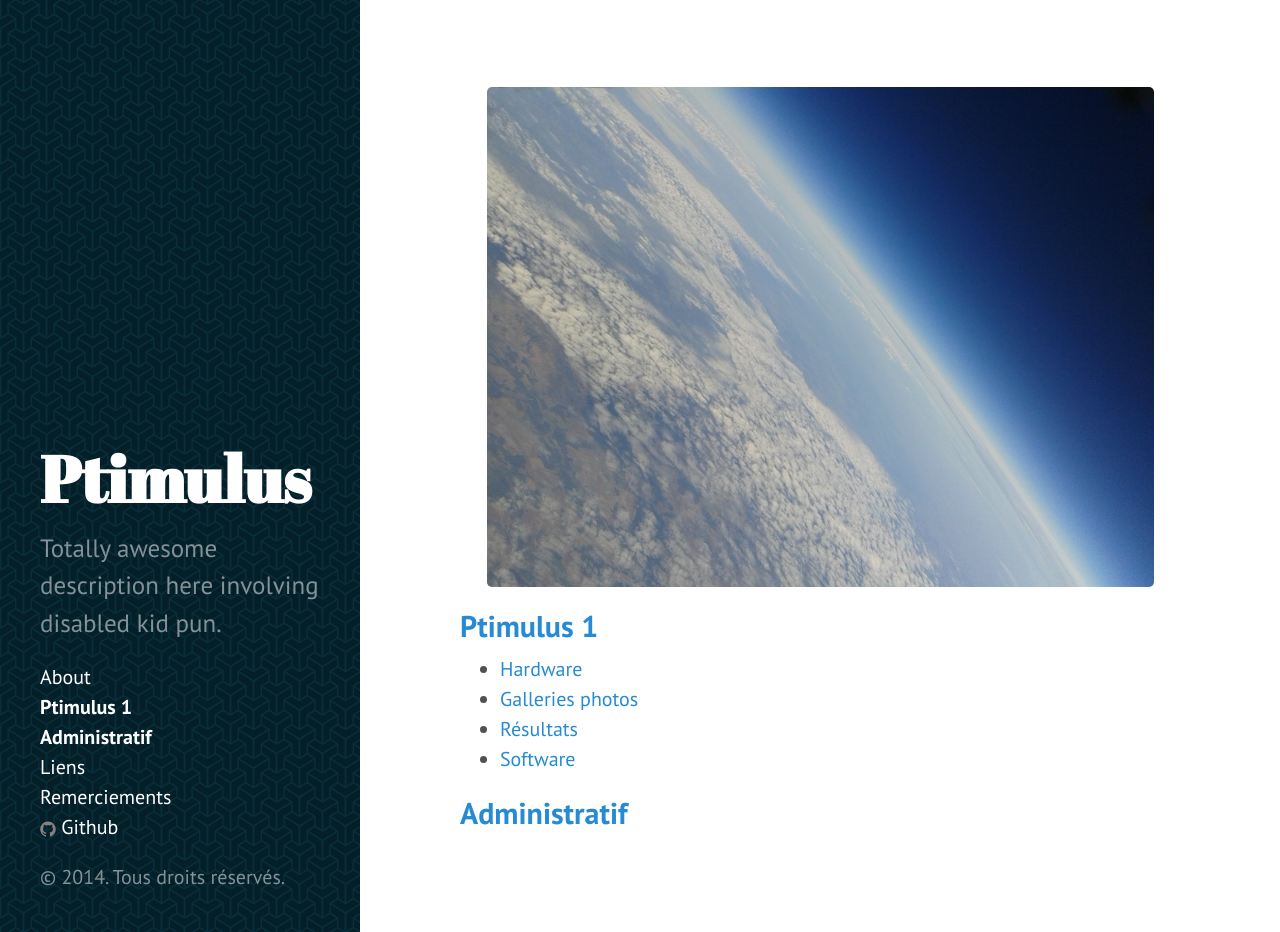
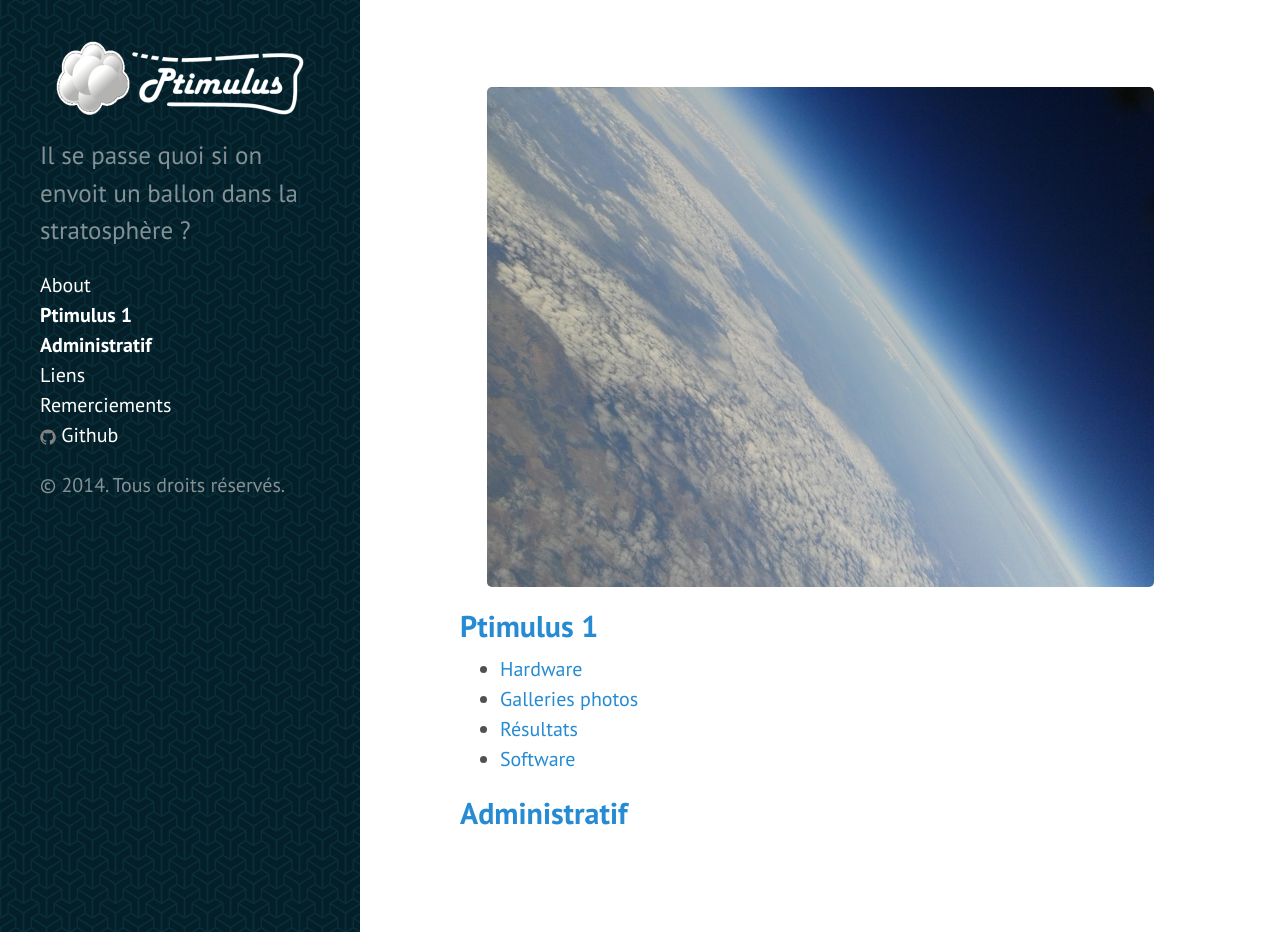
Before and after one commit to MichaelMure/ptimulus.eu, a Jekyll site: the page built from index.html, in a window 1280 px wide and 932 px high. Built offline with Jekyll 4.4.1, drawn with Linux system fonts in a browser that asks for light colours.

Commit message:
Some various improvements on the menu on the left

```diff
--- a/_config.yml
+++ b/_config.yml
@@ -2,7 +2,7 @@
 title: Ptimulus
 email: your-email@domain.com
 description: > # this means to ignore newlines until "baseurl:"
-  Totally awesome description here involving disabled kid pun.
+  Il se passe quoi si on envoit un ballon dans la stratosphère ?
 baseurl: "" # the subpath of the site
 url: "http://ptimulus.eu" # the base hostname & protocol for the site
 
--- a/_includes/sidebar.html
+++ b/_includes/sidebar.html
@@ -1,7 +1,9 @@
 <div class="sidebar">
   <div class="container sidebar-sticky">
     <div class="sidebar-about">
-      <h1><a href="/">{{ site.title }}</a></h1>
+      <center>
+        <h1><a href="/"><img src="/img/logo.png"></a></h1>
+      </center>
       <p class="lead">{{ site.description }}</p>
     </div>
 
--- a/css/hyde.css
+++ b/css/hyde.css
@@ -107,7 +107,6 @@ a.sidebar-nav-item:focus {
 
 @media (min-width: 48rem) {
   .sidebar-sticky {
-    position: absolute;
     right:  1rem;
     bottom: 1rem;
     left:   1rem;
```
Also changed, not shown: img/logo-big.png, img/logo.png.
